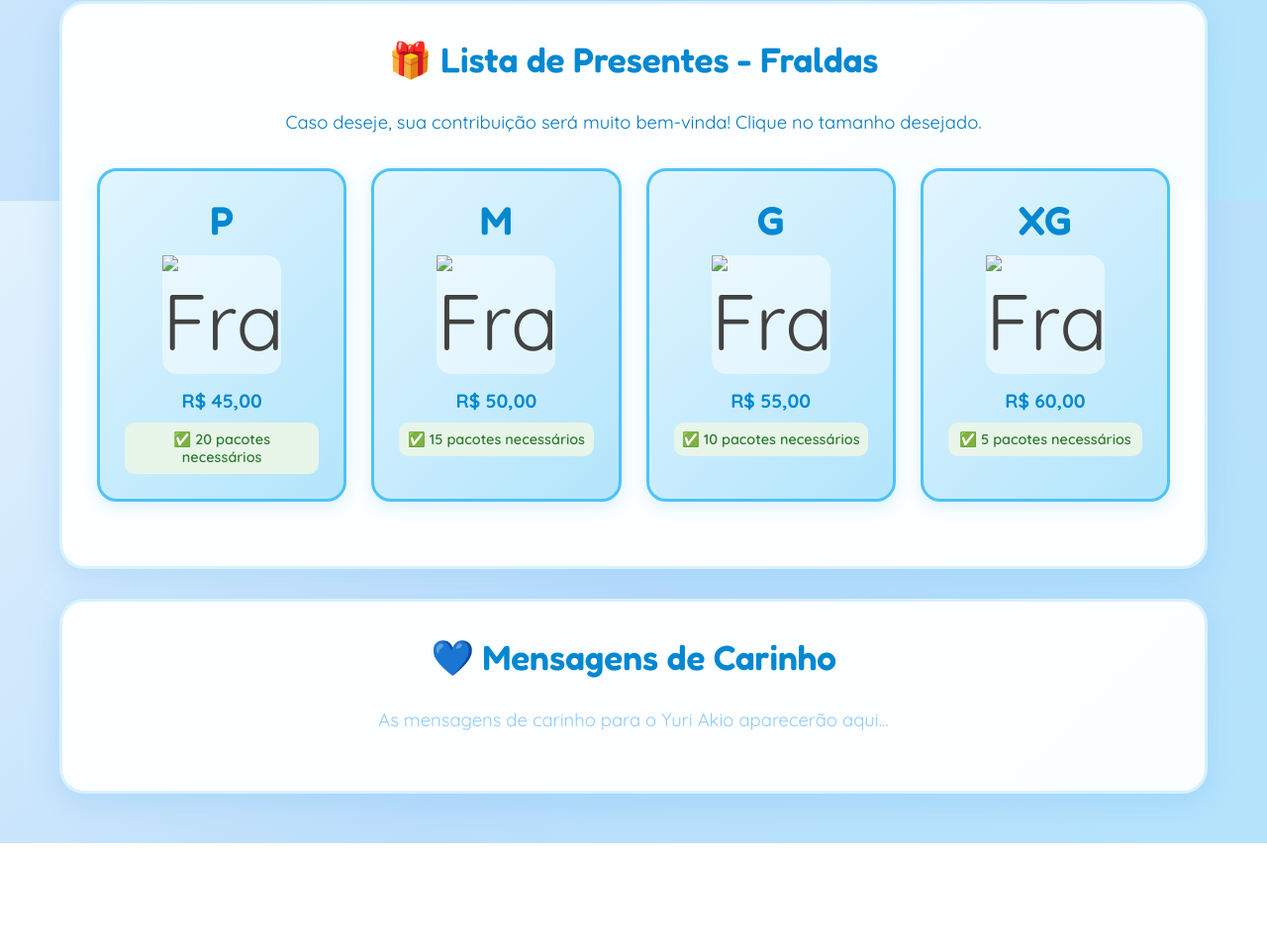
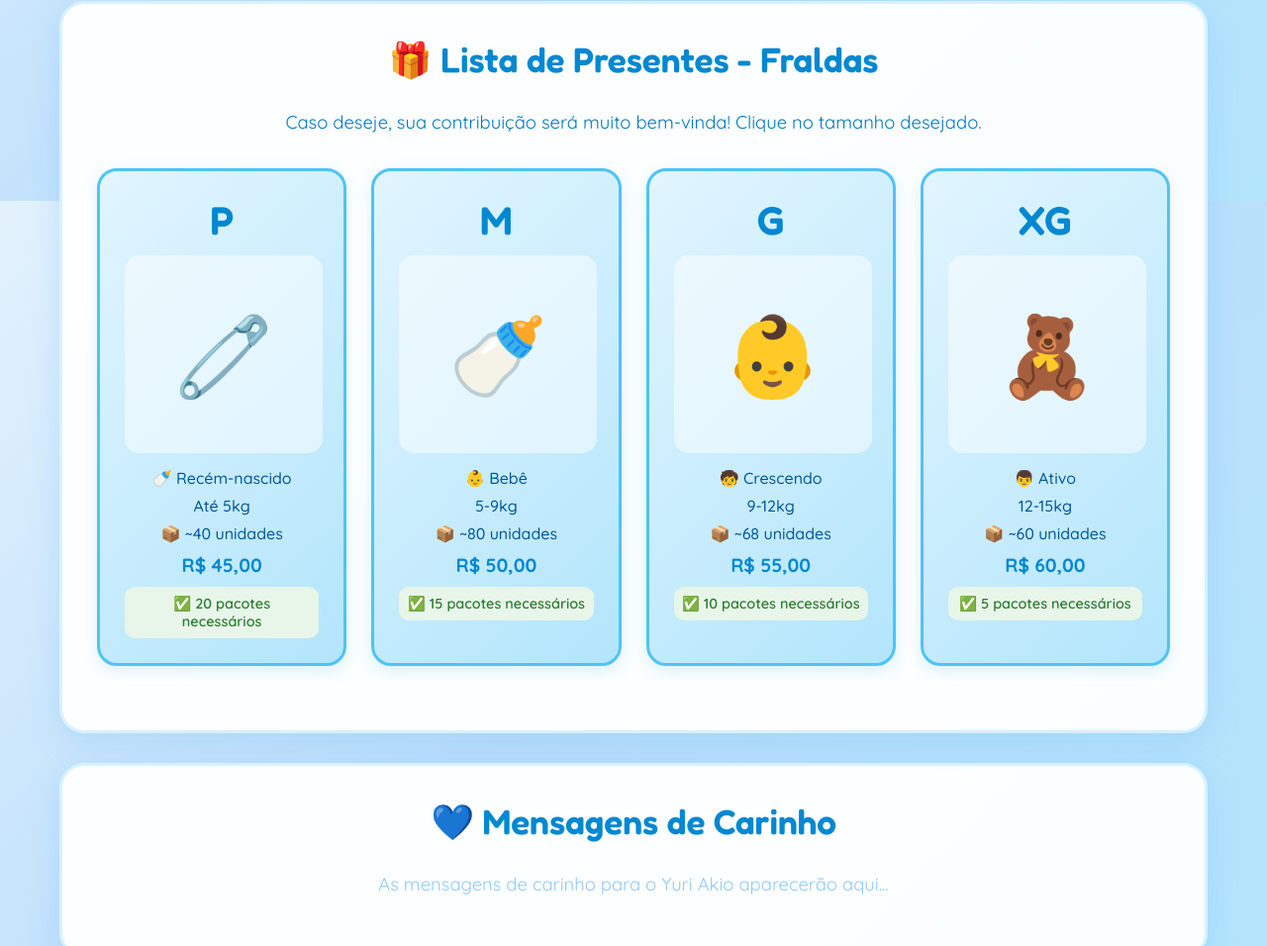
Before and after one commit to rodrigoota/cha-do-yuri, a plain HTML site: page index.html in a window 1280 px wide. Shown: the part 2197-3153 px from the top of the page at 99% size. Before the commit the page ends 3049 px from the top, so only its background shows below. Drawn offline with Linux system fonts and the light colour scheme; no server answers.

Commit message:
Add files via upload

```diff
--- a/index.html
+++ b/index.html
@@ -239,8 +239,8 @@
         }
 
         .diaper-image {
-            width: 120px;
-            height: 120px;
+            width: 200px;
+            height: 200px;
             margin: 0 auto 15px;
             font-size: 80px;
             display: flex;
@@ -677,7 +677,7 @@
 
         const DIAPER_CONFIG = {
             'P': {
-                price: 45,
+                price: 50,
                 units: 40,
                 description: '🍼 Recém-nascido',
                 weight: 'Até 5kg',
@@ -685,24 +685,24 @@
                 image: '' // Deixe vazio ou coloque URL da imagem
             },
             'M': {
-                price: 50,
-                units: 35,
+                price: 80,
+                units: 80,
                 description: '👶 Bebê',
                 weight: '5-9kg',
                 emoji: '🍼',
                 image: ''
             },
             'G': {
-                price: 55,
-                units: 30,
+                price: 100,
+                units: 68,
                 description: '🧒 Crescendo',
                 weight: '9-12kg',
                 emoji: '👶',
                 image: ''
             },
             'XG': {
-                price: 60,
-                units: 26,
+                price: 120,
+                units: 60,
                 description: '👦 Ativo',
                 weight: '12-15kg',
                 emoji: '🧸',
@@ -800,8 +800,9 @@
                 const config = DIAPER_CONFIG[size];
                 const stock = diaperStock[size] || 0;
                 const price = diaperPrices[size] || config.price;
-				const image = diaperImages[size] || config.emoji;
+				const image = diaperImages[size];
                 const isSoldOut = stock <= 0;
+				const hasImage = image && image.trim() !== '';
 
                 const card = document.createElement('div');
                 card.className = 'diaper-card' + (isSoldOut ? ' sold-out' : '');
@@ -811,7 +812,7 @@
                     ${isSoldOut ? '<div class="sold-out-badge">Necessidade atingida, obrigado! 😁</div>' : ''}
                     <div class="diaper-size">${size}</div>
 					${
-						image
+						hasImage
 						? `
 							<div class="diaper-image">
 								<img src="${image}" alt="Fralda ${size}">
```
